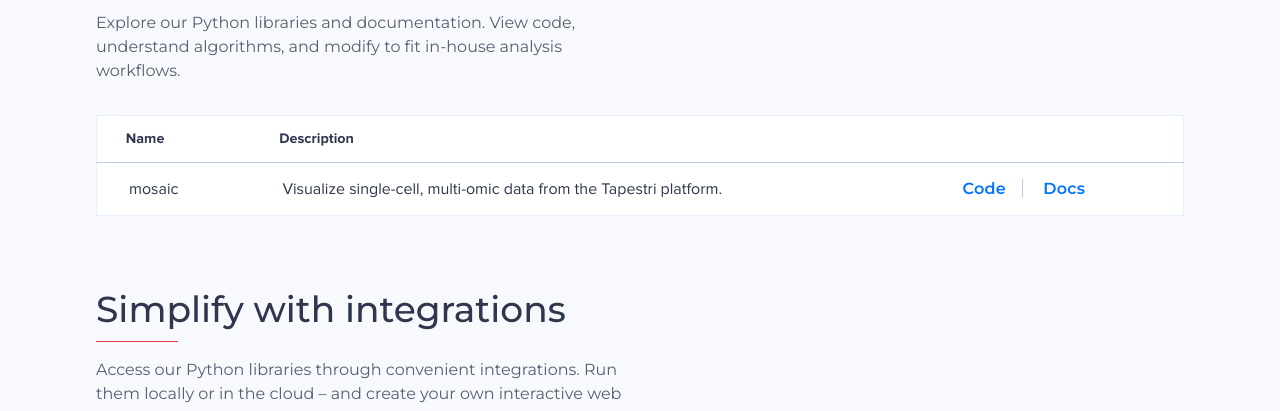
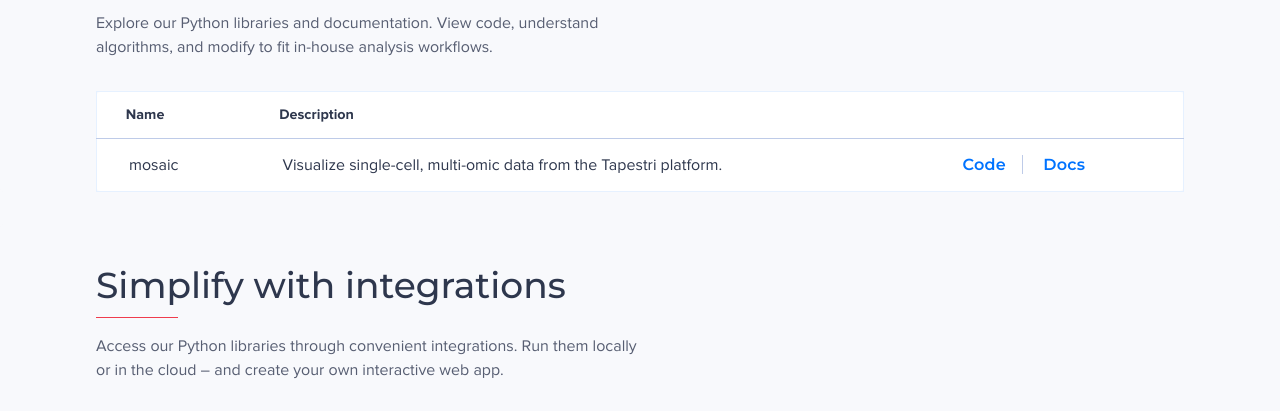
Before and after one commit to MissionBio/MissionBio.github.io, a plain HTML site: page index.html in a window 1280 px wide. Shown: the part 717-1128 px from the top of the page. Drawn offline with nearby package versions, Linux system fonts and the light colour scheme.

Commit message:
Change integrations box text to ProximaNova

```diff
--- a/assets/css/styles.css
+++ b/assets/css/styles.css
@@ -184,7 +184,7 @@ button {
 }
 
 .copy {
-  font: var(--unnamed-font-style-normal) normal var(--unnamed-font-weight-normal) 1em/var(--unnamed-line-spacing-36) var(--unnamed-font-family-montserrat);
+  font: var(--unnamed-font-style-normal) normal var(--unnamed-font-weight-normal) 1em/var(--unnamed-line-spacing-36) ProximaNova;
   letter-spacing: var(--unnamed-character-spacing-0);
   text-align: left;
   margin-bottom: 2em;
```
